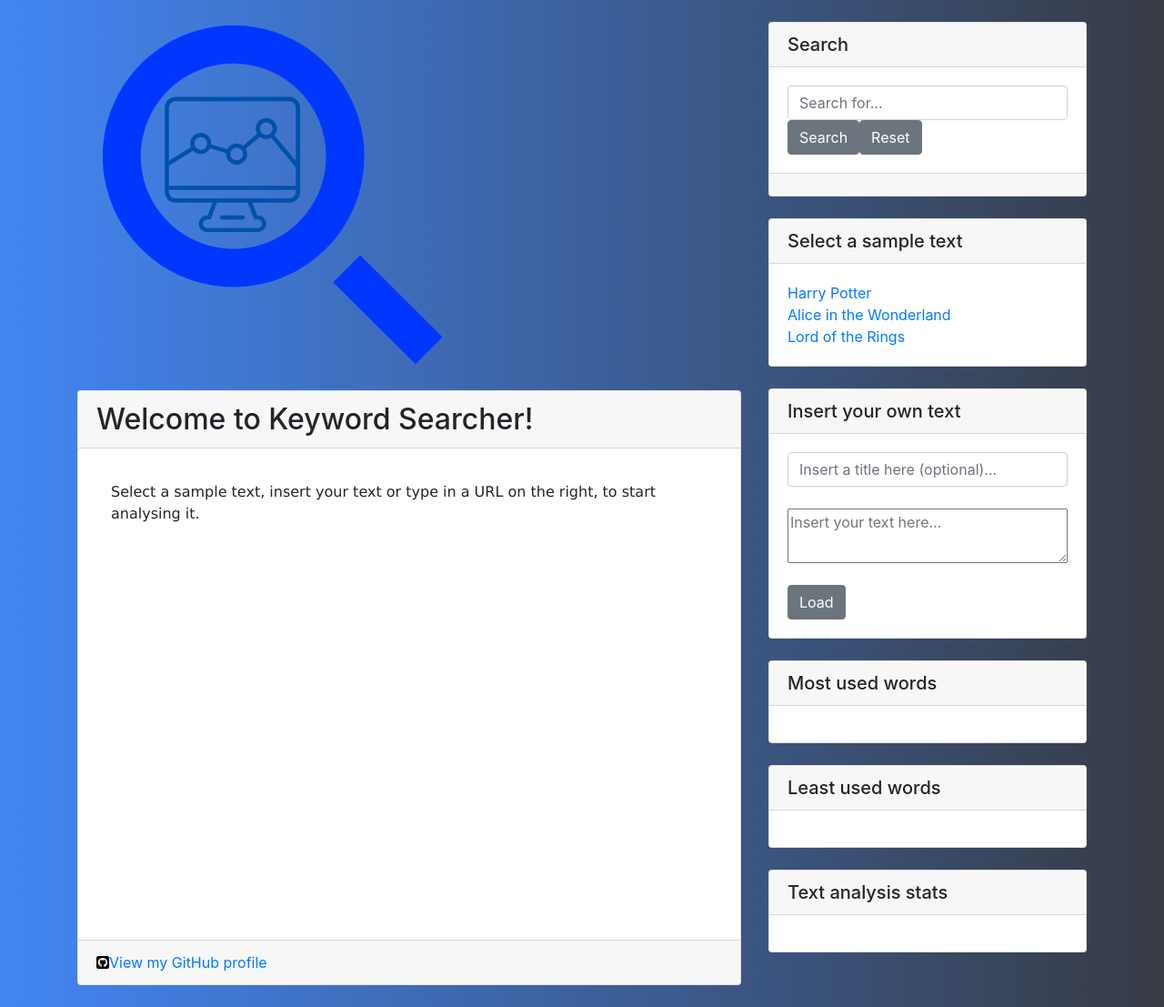
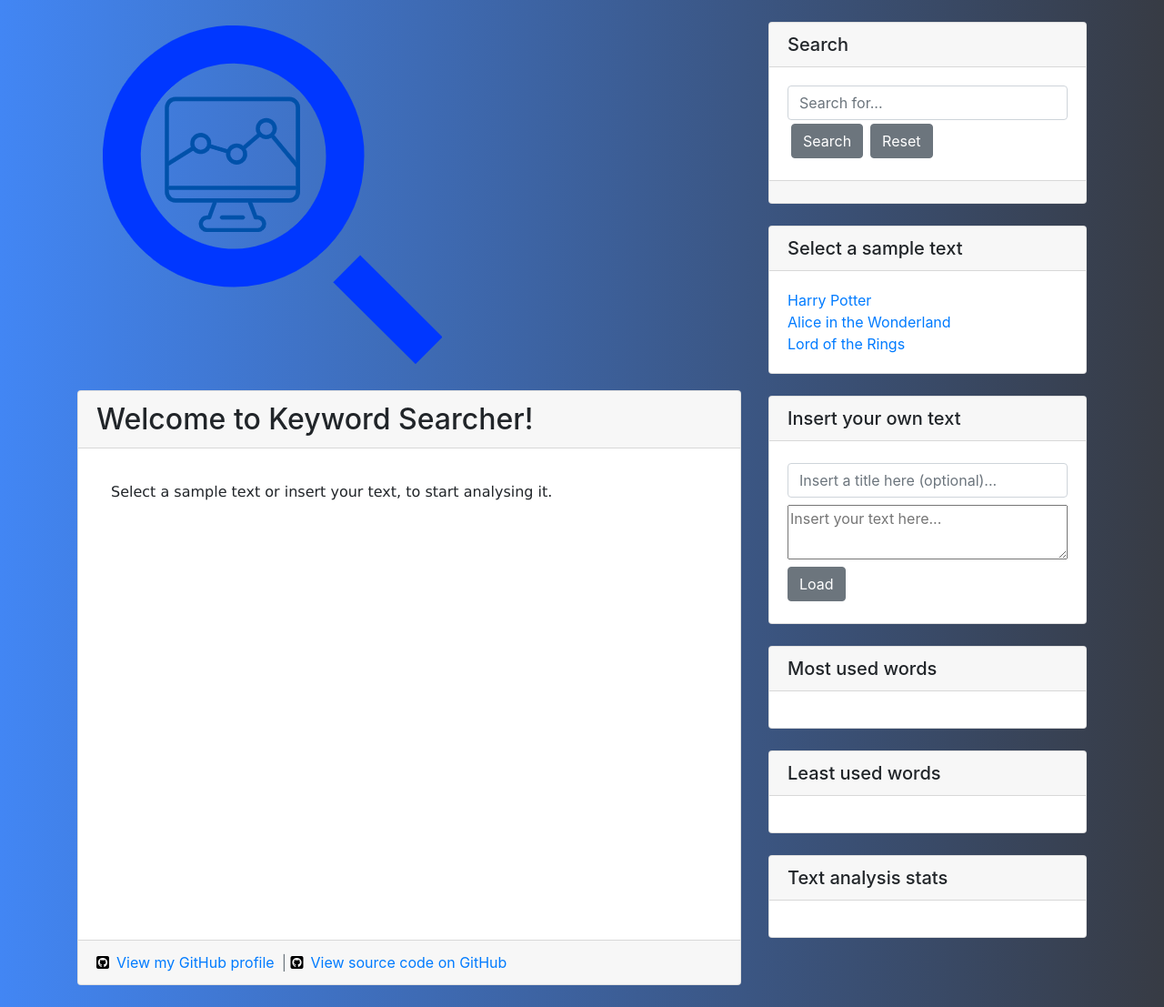
Before and after one commit to adrielyeung/keyword-searcher, a plain HTML site: page index.html in a window 1280 px wide. Shown: the whole page at 91% size. Drawn offline with nearby package versions, Linux system fonts and the light colour scheme.

Commit message:
Site format update, add README images

```diff
--- a/index.html
+++ b/index.html
@@ -22,17 +22,18 @@
         <div class="row">
           <!-- Main content area (loads text) -->
           <div class="col-md-8">
-            <img src="KeywordSearcherLogo.png" alt="Keyword Searcher Logo" class="responsive">
+            <a href=""><img src="KeywordSearcherLogo.png" alt="Keyword Searcher Logo" class="responsive"></a>
             <!-- Card is a class that may contain header, body and footer -->
             <div class="card mb-4">
               <h2 class="card-header" id="fileName">Welcome to Keyword Searcher!</h2>
               <div class="card-body">
                 <div class="displayBox scroll-box" id="fileContent">
-                  Select a sample text, insert your text or type in a URL on the right, to start analysing it.
+                  Select a sample text or insert your text, to start analysing it.
                 </div>
               </div>
               <div class="card-footer text-muted">
-                <a href="https://github.com/adrielyeung" target="_blank"><i class="fab fa-github-square" aria-hidden="true" style="color:black"></i><span>View my GitHub profile</span></a>
+                <a href="https://github.com/adrielyeung" target="_blank"><i class="fab fa-github-square" aria-hidden="true" style="color:black"></i><span class="mx-2">View my GitHub profile</span></a>|
+                <a href="https://github.com/adrielyeung/keyword-searcher" target="_blank"><i class="fab fa-github-square" aria-hidden="true" style="color:black"></i><span class="mx-2">View source code on GitHub</span></a>
               </div>
             </div>
           </div>
@@ -50,10 +51,10 @@
                   <div class="row">
                     <div class="col-md-12">
                       <div class="input-group">
-                        <span class="input-group-btn">
+                        <span class="input-group-btn mx-1 my-1">
                           <button class="btn btn-secondary" type="button" onclick="performHighlight()">Search</button>
                         </span>
-                        <span class="input-group-btn">
+                        <span class="input-group-btn mx-1 my-1">
                           <button class="btn btn-secondary" type="button" onclick="resetHighlight()">Reset</button>
                         </span>
                       </div>
@@ -84,19 +85,17 @@
                 <h5 class="card-header">Insert your own text</h5>
                 <div class="card-body">
                   <div class="row">
-                    <div class="col-md-12">
+                    <div class="col-md-12 my-1">
                       <input type="text" class="form-control" id="userTitle" placeholder="Insert a title here (optional)...">
                     </div>
                   </div>
-                  <br>
                   <div class="row">
-                    <div class="col-md-12">
+                    <div class="col-md-12 my-1">
                       <textarea class="userinput" id="userContent" placeholder="Insert your text here..."></textarea>
                     </div>
                   </div>
-                  <br>
                   <div class="row">
-                    <div class="col-md-12">
+                    <div class="col-md-12 my-1">
                       <span class="input-group-btn">
                         <button class="btn btn-secondary" type="button" onclick="loadTextFromInput()">Load</button>
                       </span>
```
Also changed, not shown: GitHubLogo.png (deleted), images/KeywordSearcher_Page_Img.PNG (added), images/LiveServer_Img.PNG (added).
